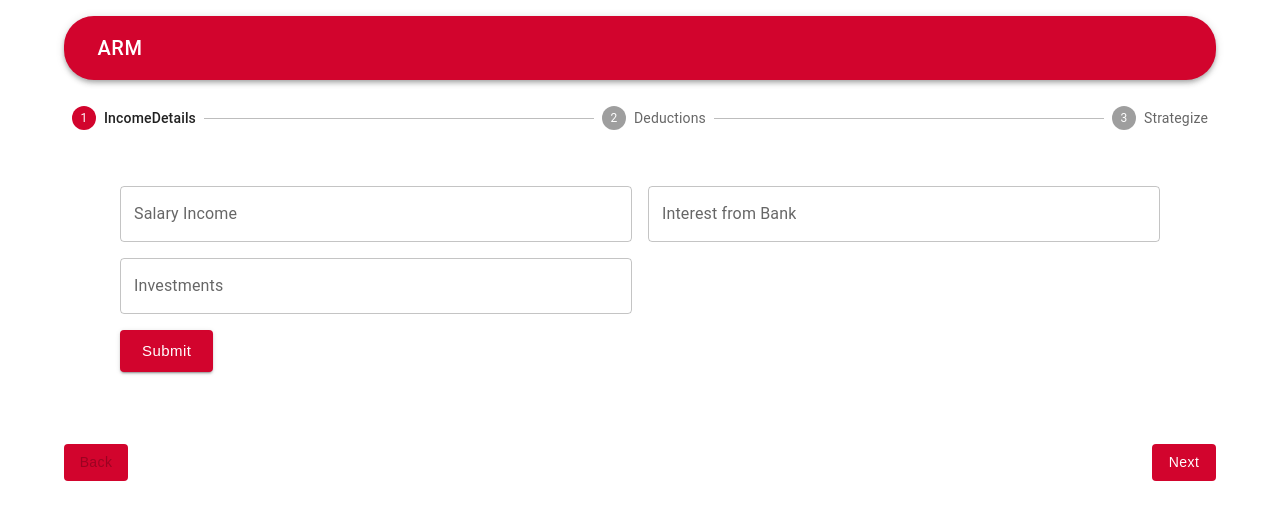
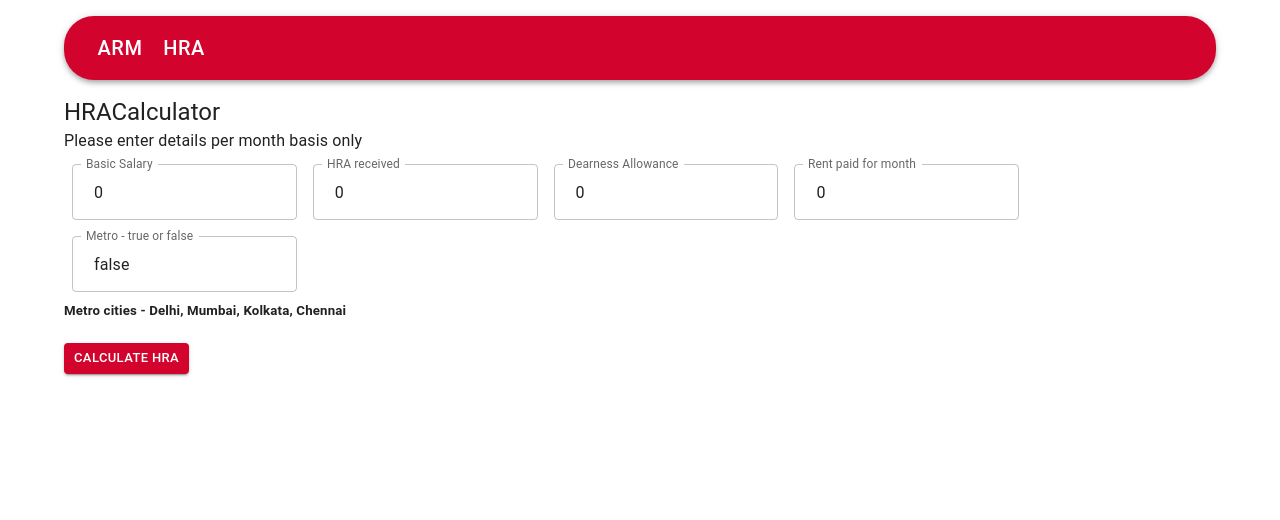
Before and after one commit to Saipraneeth1001/arm-frontend, a React (Create React App) app: page /hra in a window 1280 px wide. Shown: the top 520 px of the page. Built offline with nearby package versions, Linux system fonts and the light colour scheme.

Commit message:
added hra calculator
added theme provider for the hra component

added react router dom v6 and added hra, home routes

```diff
--- a/package.json
+++ b/package.json
@@ -22,6 +22,7 @@
     "react-axios": "^2.0.6",
     "react-dom": "^18.2.0",
     "react-redux": "^8.1.2",
+    "react-router-dom": "^6.15.0",
     "react-scripts": "5.0.1",
     "styled-components": "^6.0.7",
     "web-vitals": "^2.1.4"
--- a/src/App.js
+++ b/src/App.js
@@ -1,6 +1,6 @@
 import React, { useState } from 'react';
 import Container from './components/Container';
-
+import { Routes, Route } from "react-router-dom"
 
 const App = () => {
   return (
--- a/src/components/Analysis.js
+++ b/src/components/Analysis.js
@@ -7,6 +7,7 @@
 import { Typography } from '@mui/material';
 import axios from 'axios';
 import Progress from './Progress';
+import Strategy from './Strategy';
 
 const Analysis = () => {
 
@@ -32,9 +33,9 @@
 
     const handleSubmit = () => {
 
-       setShowLoader(true);
+        //    setShowLoader(true);
         setShowButton(false);
-
+        setShowAnalysis(true);
 
         const income = {
             salaryIncome,
@@ -69,8 +70,8 @@
         <Box sx={{ flexGrow: 1, margin: 2, padding: 5 }}>
             <Grid container spacing={2}>
                 <Grid item xs={12} md={6}>
-                {showLoader ? <Progress /> :"" }
-                {showButton?<Button
+                    {showLoader ? <Progress /> : ""}
+                    {showButton ? <Button
                         onClick={handleSubmit}
                         variant='contained'
                         size='large'
@@ -85,8 +86,8 @@
                             textTransform: 'none',
                             fontFamily: 'arial'
                         }}
-                    >Generate the strategy</Button>:""}
-                {showAnalysis ? "" : ""}
+                    >Generate strategy</Button> : ""}
+                    {showAnalysis ? <Strategy /> : ""}
                 </Grid>
             </Grid>
         </Box>
--- a/src/components/Container.js
+++ b/src/components/Container.js
@@ -7,17 +7,31 @@
 import Stepper from './Stepper';
 import Form from './Form';
 import StepperContainer from './StepperContainer';
+import { Routes, Route } from "react-router-dom"
+import HRACalculatorForm from './Hra';
 
 
 export default function SimpleContainer() {
   return (
     <React.Fragment>
       <CssBaseline />
-      <Container maxWidth="lg" sx={{padding: 2}} >
-        <MaterialNavbar />
-        {/* <Stepper /> */}
-        <StepperContainer />
-      </Container>
+      <Routes>
+        <Route path='/' element={<>
+          <Container maxWidth="lg" sx={{ padding: 2 }} >
+            <MaterialNavbar />
+            {/* <Stepper /> */}
+            <StepperContainer />
+          </Container>
+        </>} />
+
+        <Route path='/hra' element={<>
+          <Container maxWidth="lg" sx={{ padding: 2 }} >
+            <MaterialNavbar />
+           <HRACalculatorForm />
+          </Container>
+        </>} />
+
+      </Routes>
     </React.Fragment>
   );
 }
--- a/src/components/DeductionsValues.js
+++ b/src/components/DeductionsValues.js
@@ -119,7 +119,7 @@
                             textTransform: 'none',
                             fontFamily: 'arial'
                         }}
-                    >Submit</Button>
+                    >Apply</Button>
                 </Grid>
             </Grid>
         </Box>
--- /dev/null
+++ b/src/components/Hra.js
@@ -0,0 +1,128 @@
+import * as React from "react";
+import Box from "@mui/material/Box";
+import InputAdornment from "@mui/material/InputAdornment";
+import TextField from "@mui/material/TextField";
+import { Button, Typography } from "@mui/material";
+import { useState } from "react";
+import { useDispatch } from "react-redux";
+import { createTheme } from '@mui/material/styles';
+import { ThemeProvider } from '@emotion/react';
+
+
+
+export default function HRACalculatorForm() {
+
+    const theme = createTheme({
+        palette: {
+            primary: {
+                main: '#D2042D',
+                color: 'white',
+            },
+        },
+        font: 'Roboto'
+    });
+
+    const [metro, setMetro] = useState(false);
+    const [basic, setBasic] = useState(0);
+    const [dearness, setDearness] = useState(0);
+    const [hra, setHra] = useState(0);
+    const [rentPaid, setRentPaid] = useState(0);
+    const [taxableHra, setTaxableHra] = useState(0);
+
+    const dispatch = useDispatch();
+
+    const calcuateHRA = () => {
+        if (hra * 12 < 100000) {
+            console.log("waste of time, don't even calculate this stuff");
+        } else {
+            const ahra = hra * 12;
+            let ametro = 0;
+            if (metro === true) {
+                ametro = 0.5 * ((basic + dearness) * 12);
+            } else {
+                ametro = 0.4 * ((basic + dearness) * 12);
+            }
+            const arent = rentPaid * 12 - ((0.1 * (basic + dearness)) * 12);
+            setTaxableHra(hra * 12 - Math.min(ahra, ametro, arent));
+            // dispatch({
+            //     type: "hraCalculated",
+            //     payload: Math.min(ahra, ametro, arent),
+            // });
+        }
+    };
+
+    const handleSubmit = (event) => {
+        event.preventDefault();
+        calcuateHRA();
+    };
+
+    return (
+        <>
+            <Box sx={{ display: "flex", flexDirection: "column" }} style={{ marginTop: 50 }}>
+                <ThemeProvider theme={theme}>
+                    <Typography variant="h5">HRACalculator</Typography>
+                    <Typography variant="span" style={{ marginTop: 1 }}>
+                        Please enter details per month basis only
+                    </Typography>
+                    <div style={{ marginTop: 3 }}>
+                        <TextField
+                            label="Basic Salary"
+                            id="outlined-start-adornment"
+                            sx={{ m: 1, width: "25ch" }}
+                            InputProps={{
+                                startAdornment: <InputAdornment position="start"></InputAdornment>,
+                            }}
+                            value={basic}
+                            onChange={(e) => setBasic(parseFloat(e.target.value) || "")}
+                        />
+                        <TextField
+                            label="HRA received"
+                            id="outlined-start-adornment"
+                            sx={{ m: 1, width: "25ch" }}
+                            InputProps={{
+                                startAdornment: <InputAdornment position="end"></InputAdornment>,
+                            }}
+                            value={hra}
+                            onChange={(e) => setHra((e.target.value) || "")}
+                        />
+                        <TextField
+                            label="Dearness Allowance"
+                            id="outlined-start-adornment"
+                            sx={{ m: 1, width: "25ch" }}
+                            InputProps={{
+                                startAdornment: <InputAdornment position="start"></InputAdornment>,
+                            }}
+                            value={dearness}
+                            onChange={(e) => setDearness((e.target.value) || "")}
+                        />
+                        <TextField
+                            label="Rent paid for month"
+                            id="outlined-start-adornment"
+                            sx={{ m: 1, width: "25ch" }}
+                            InputProps={{
+                                startAdornment: <InputAdornment position="end"></InputAdornment>,
+                            }}
+                            value={rentPaid}
+                            onChange={(e) => setRentPaid((e.target.value) || "")}
+                        />
+                        <TextField
+                            label="Metro - true or false"
+                            id="outlined-start-adornment"
+                            placeholder="false"
+                            sx={{ m: 1, width: "25ch" }}
+                            InputProps={{
+                                startAdornment: <InputAdornment position="start"></InputAdornment>,
+                            }}
+                            value={metro}
+                            onChange={(e) => setMetro(true)}
+                        />
+                        <h5 style={{ marginTop: 1 }}>Metro cities - Delhi, Mumbai, Kolkata, Chennai</h5>
+                    </div>
+                    <Box>
+                        <Button variant="contained" size="small"  onClick={handleSubmit}>Calculate HRA</Button>
+                    </Box>
+                </ThemeProvider>
+            </Box>
+        </>
+    );
+}
--- a/src/components/MaterialNavbar.js
+++ b/src/components/MaterialNavbar.js
@@ -3,14 +3,22 @@
 import Box from '@mui/material/Box';
 import Toolbar from '@mui/material/Toolbar';
 import Button from '@mui/material/Button';
-
+import { useNavigate } from "react-router-dom"
 
 export default function ButtonAppBar() {
+
+  let navigate = useNavigate();
+
+  function handleClick() {
+    navigate('/hra');
+  }
+
   return (
     <Box sx={{ flexGrow: 1, height: 30 }}>
       <AppBar position="static" sx={{ borderRadius: '30px', background: '#D2042D', color: 'white'}}>
         <Toolbar>
           <Button
+            onClick={() => navigate('/')}
             sx={{
               color: 'white',
               font: 'bold',
@@ -21,6 +29,18 @@
               }
             }}
           >ARM</Button>
+          <Button
+            onClick={handleClick}
+            sx={{
+              color: 'white',
+              font: 'bold',
+              fontSize: '20px',
+              ":hover": {
+                bgcolor: '#D2042D',
+                color: "white"
+              }
+            }}
+          >HRA</Button>
         </Toolbar>
       </AppBar>
     </Box>
--- /dev/null
+++ b/src/components/Strategy.js
@@ -0,0 +1,11 @@
+import * as React from 'react';
+import { styled } from '@mui/material/styles';
+import { Typography } from '@mui/material';
+
+
+
+export default function Strategy() {
+  return <Typography>
+    "This div's text looks like that of a button."
+  </Typography>
+}
--- a/src/index.js
+++ b/src/index.js
@@ -5,14 +5,18 @@
 import reportWebVitals from './reportWebVitals';
 import { store } from './store'
 import { Provider } from 'react-redux'
+import { BrowserRouter } from "react-router-dom";
+
 
 const root = ReactDOM.createRoot(document.getElementById('root'));
 root.render(
-  <Provider store={store}>
-    <React.StrictMode>
-      <App />
-    </React.StrictMode>
-  </Provider>
+  <BrowserRouter>
+    <Provider store={store}>
+      <React.StrictMode>
+        <App />
+      </React.StrictMode>
+    </Provider>
+  </BrowserRouter>
 
 );
 
```
Also changed, not shown: 1 other file (tests, documents, lock files or other folders). Lines whose indentation alone changed are shown as unchanged.
